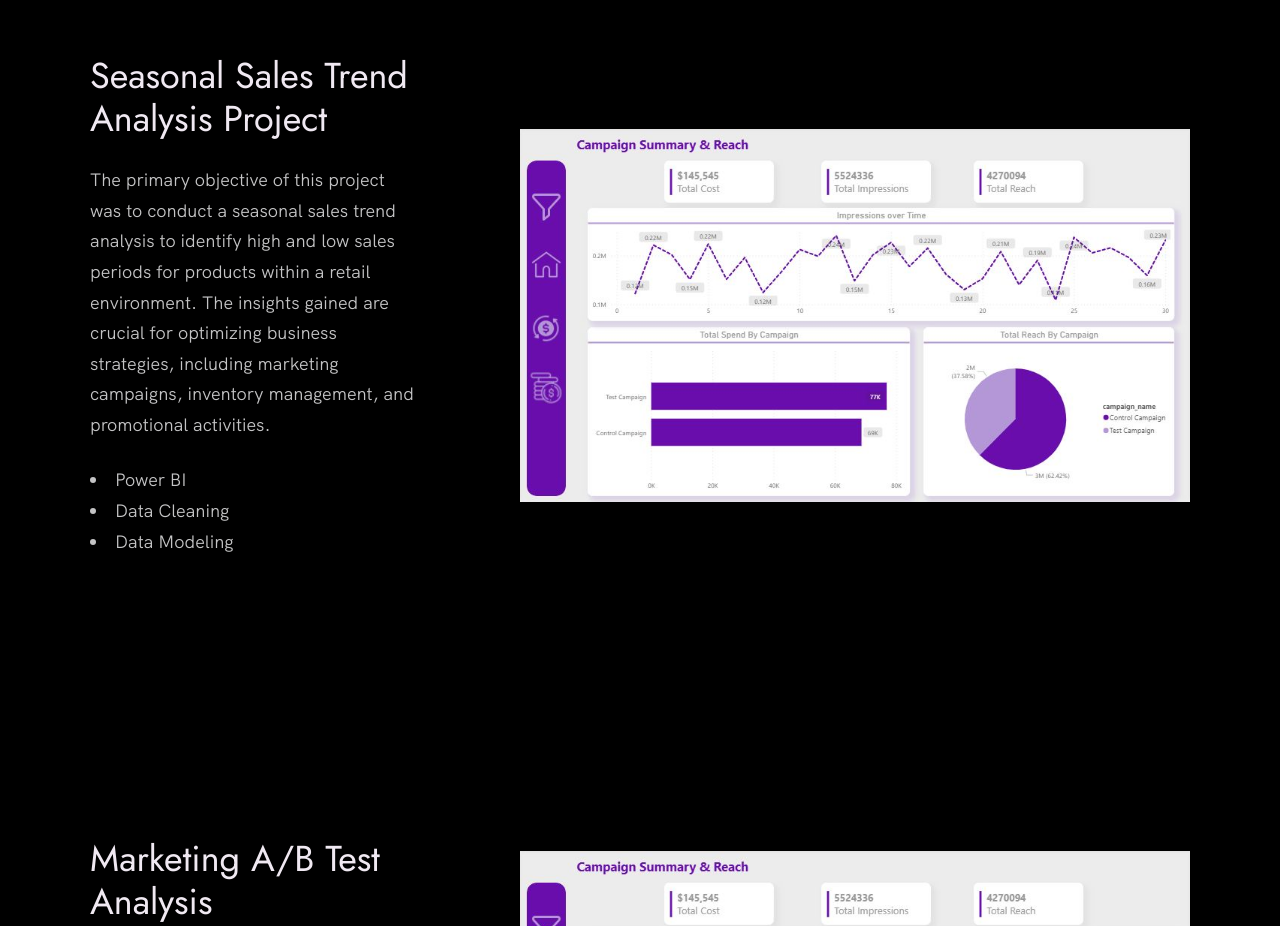
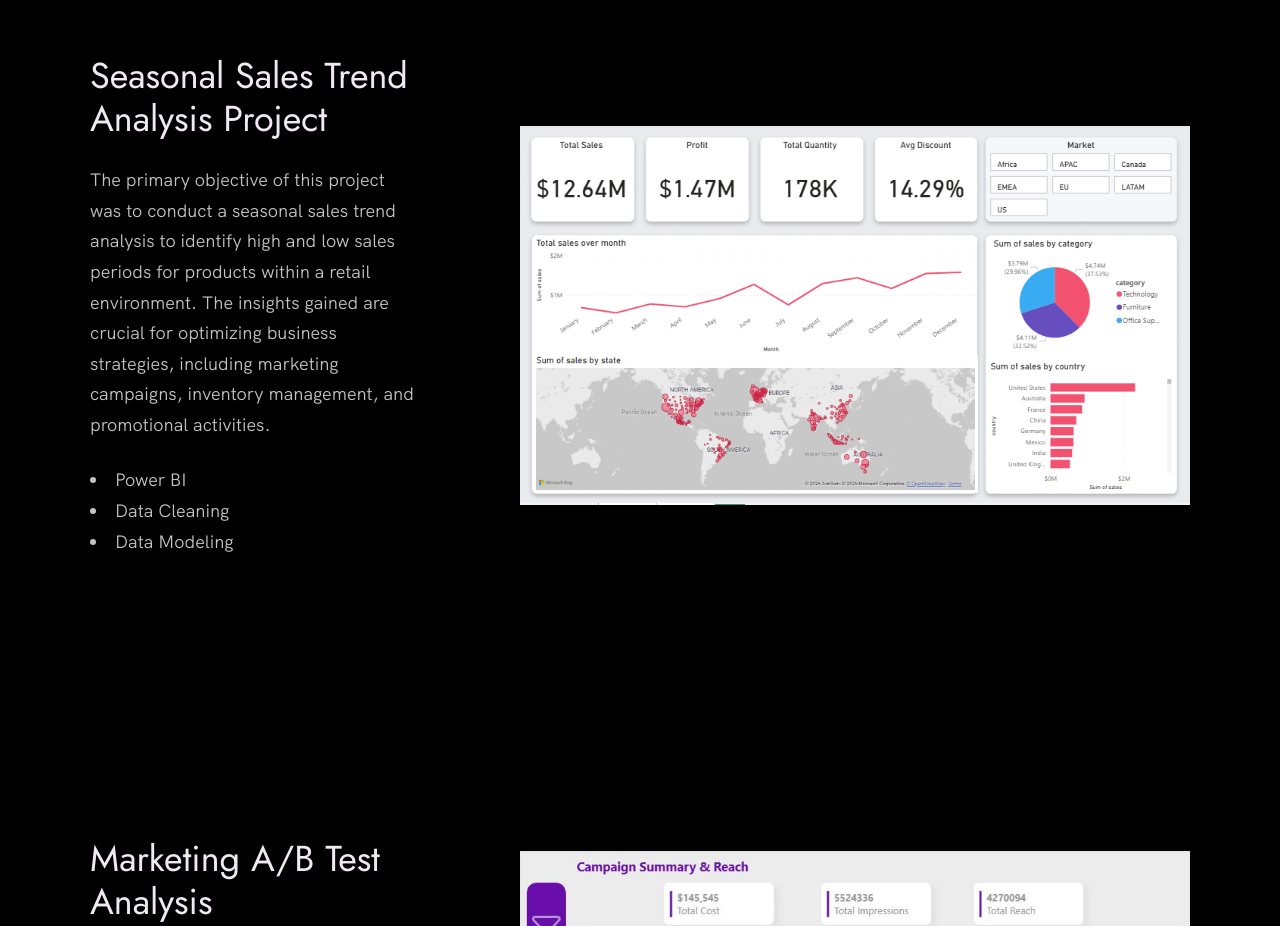
Before and after one commit to mostafatta/my-portoflio, a plain HTML site: page index.html in a window 1280 px wide. Shown: the part 2820-3746 px from the top of the page. Drawn offline with Linux system fonts and the light colour scheme.

Commit message:
seasonla sales

```diff
--- a/index.html
+++ b/index.html
@@ -118,7 +118,7 @@
               </div>
             </div>
             <div class="work__image-box">
-              <img src="./images/abtest1.jpeg" class="work__image" alt="a/b test" />
+              <img src="./images/{072E950D-1DF9-4214-BD2C-C82EB4EB949F}.png" class="work__image" alt="a/b test" />
             </div>
           </div>
 
```
Also changed, not shown: images/{072E950D-1DF9-4214-BD2C-C82EB4EB949F}.png (added).
